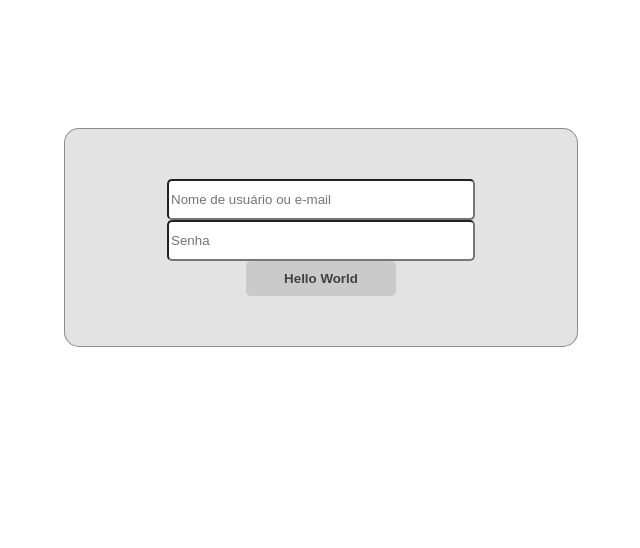
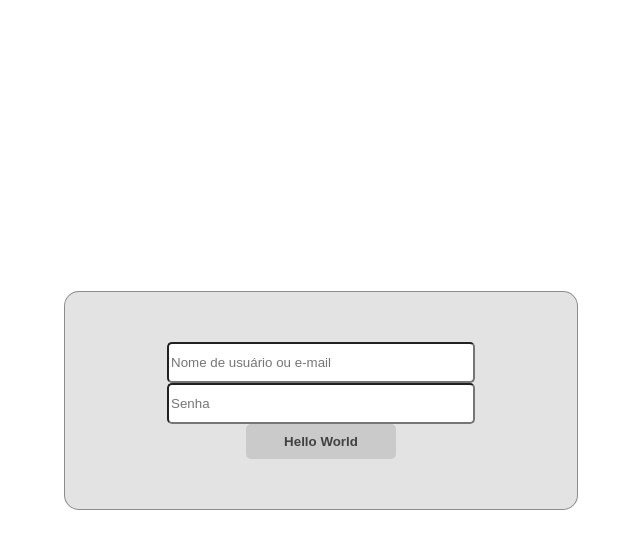
Before and after one commit to julianopaulos/react_crud_consume, a React (Create React App) app: page / in a window 1280 px wide. Shown: the top 548 px of the page, without its empty margins (319-959 px from the left). Built offline with nearby package versions, Linux system fonts and the light colour scheme.

Commit message:
estilizando tela de login

```diff
--- a/src/Pages/Home/index.tsx
+++ b/src/Pages/Home/index.tsx
@@ -1,11 +1,14 @@
+import { Div } from './styles';
+
 import Button from '../../components/Button/index';
 import Input from '../../components/Input/index';
 import Form from '../../components/Form/index';
 
 export default function Home() {
     return (
-        <>
+        <Div>
             <Form>
+
                 <Input
                     height={35}
                     width={300}
@@ -37,6 +40,6 @@ export default function Home() {
                     hoverBackground={'rgba(100, 230, 230, 0.7)'}
                 />
             </Form>
-        </>
+        </Div>
     )
 }
--- /dev/null
+++ b/src/Pages/Home/styles.ts
@@ -0,0 +1,11 @@
+import styled from 'styled-components';
+
+
+export const Div = styled.div`
+    border: 1 px solid rgba(230, 230, 230, .6);
+    border-radius: 5px;
+    min-height: 100vh;
+    display:flex;
+    justify-content: center;
+    align-items: center;
+`
--- a/src/assets/styles/global.ts
+++ b/src/assets/styles/global.ts
@@ -5,5 +5,7 @@ body{
     margin: 0;
     padding:0;
     box-sizing: border-box;
+    min-height: 100vh;
+    background-color: rgba(255, 255, 255, 0.5);
 }
 `
--- a/src/components/Form/styles.ts
+++ b/src/components/Form/styles.ts
@@ -3,7 +3,6 @@ import styled from 'styled-components';
 
 export const Container = styled.form`
     width: 40%;
-    margin: 10% auto;
     padding: 50px 0;
     display: flex;
     flex-direction: column;
```
